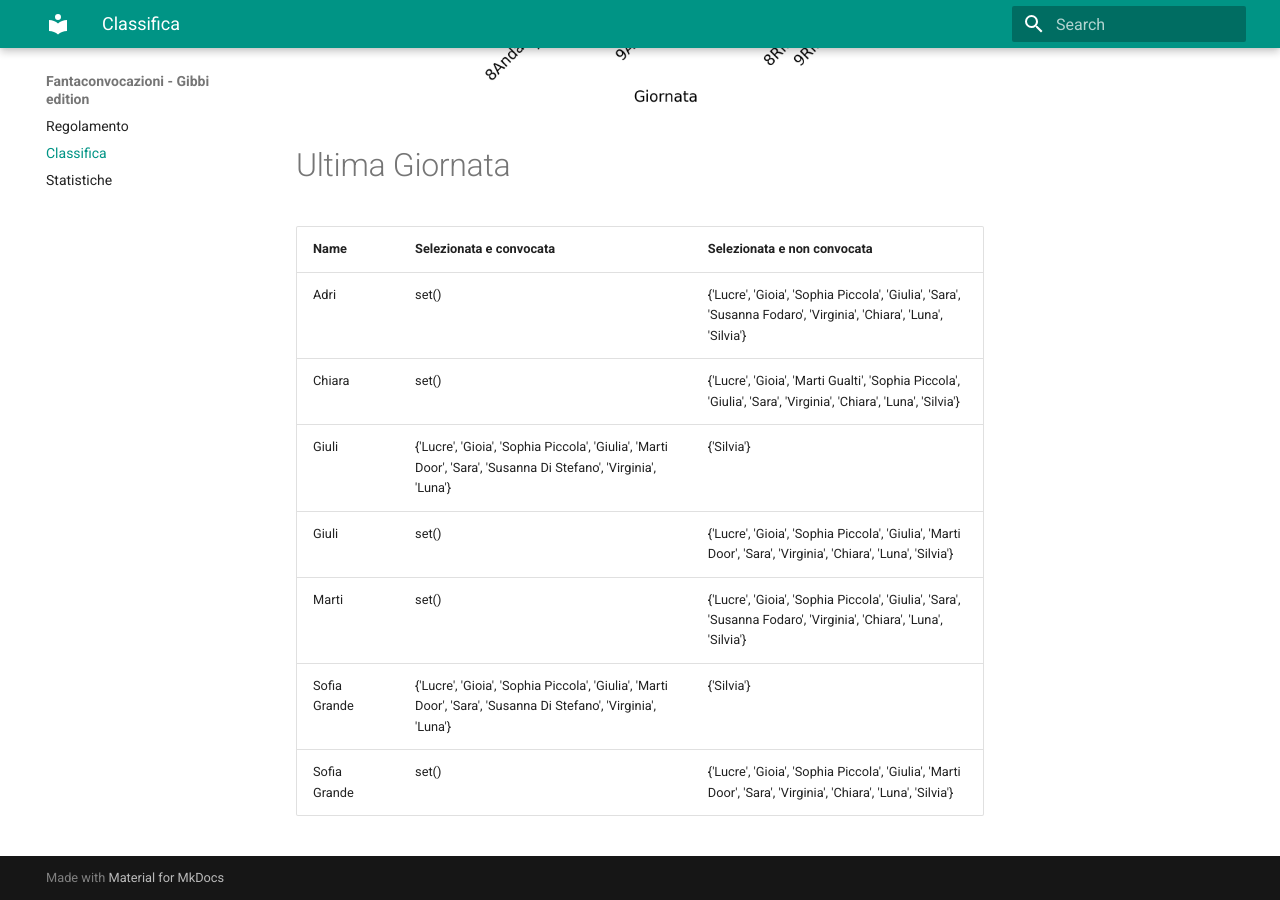
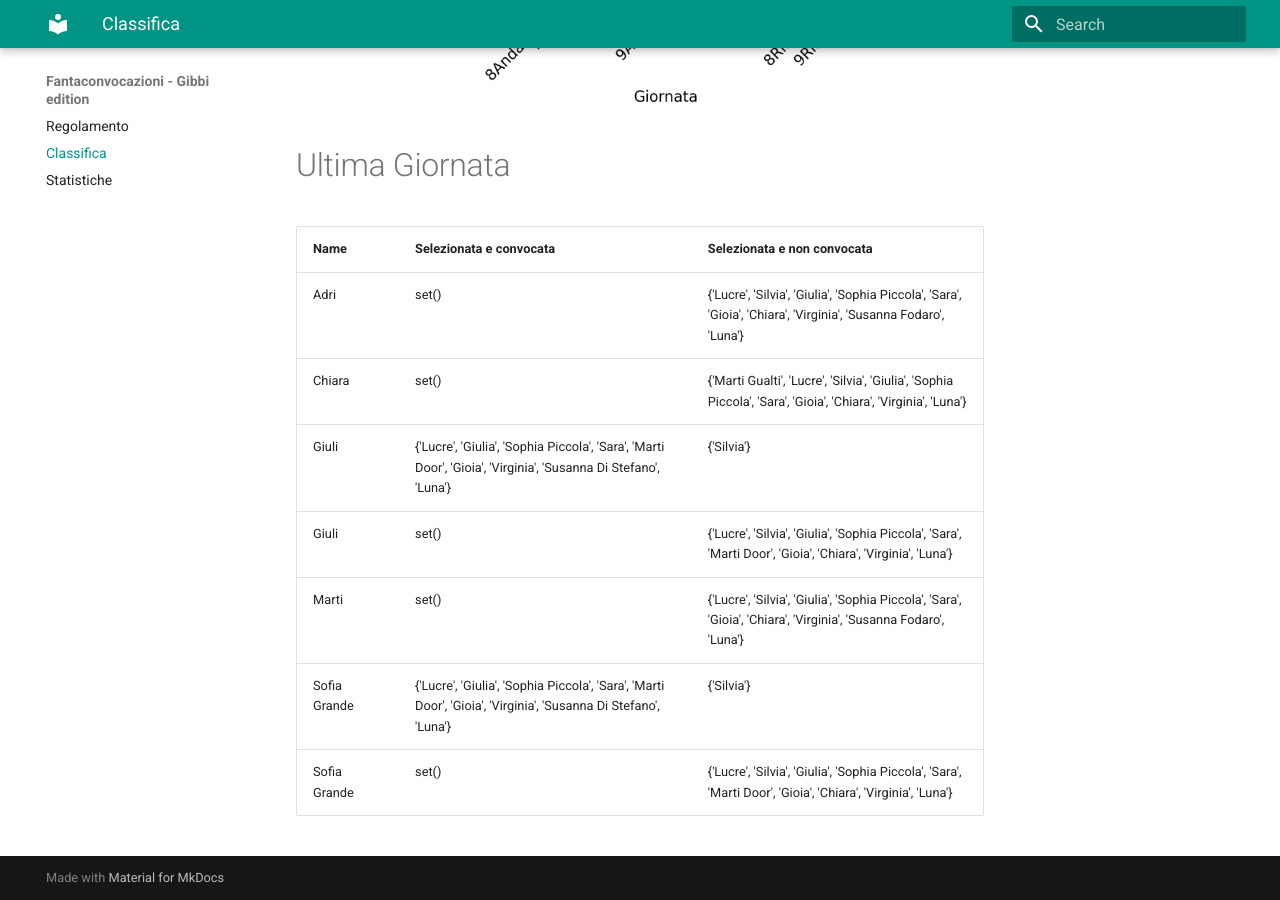
Before and after one commit to martinig94/fantagibbi, an MkDocs documentation site: the page built from docs/Classifica.md, in a window 1280 px wide and 900 px high, scrolled down 1003 px. Built offline with MkDocs 1.6.1 and Material for MkDocs 9.7.7, drawn with Linux system fonts in a browser that asks for light colours.

Commit message:
Auto-update from main.py

```diff
--- a/docs/Classifica.md
+++ b/docs/Classifica.md
@@ -18,11 +18,11 @@
 <!-- START_TABLE CORRECT -->
 | Name         | Selezionata e convocata                                                                                        | Selezionata e non convocata                                                                                      |
 |:-------------|:---------------------------------------------------------------------------------------------------------------|:-----------------------------------------------------------------------------------------------------------------|
-| Adri         | set()                                                                                                          | {'Lucre', 'Gioia', 'Sophia Piccola', 'Giulia', 'Sara', 'Susanna Fodaro', 'Virginia', 'Chiara', 'Luna', 'Silvia'} |
-| Chiara       | set()                                                                                                          | {'Lucre', 'Gioia', 'Marti Gualti', 'Sophia Piccola', 'Giulia', 'Sara', 'Virginia', 'Chiara', 'Luna', 'Silvia'}   |
-| Giuli        | {'Lucre', 'Gioia', 'Sophia Piccola', 'Giulia', 'Marti Door', 'Sara', 'Susanna Di Stefano', 'Virginia', 'Luna'} | {'Silvia'}                                                                                                       |
-| Giuli        | set()                                                                                                          | {'Lucre', 'Gioia', 'Sophia Piccola', 'Giulia', 'Marti Door', 'Sara', 'Virginia', 'Chiara', 'Luna', 'Silvia'}     |
-| Marti        | set()                                                                                                          | {'Lucre', 'Gioia', 'Sophia Piccola', 'Giulia', 'Sara', 'Susanna Fodaro', 'Virginia', 'Chiara', 'Luna', 'Silvia'} |
-| Sofia Grande | {'Lucre', 'Gioia', 'Sophia Piccola', 'Giulia', 'Marti Door', 'Sara', 'Susanna Di Stefano', 'Virginia', 'Luna'} | {'Silvia'}                                                                                                       |
-| Sofia Grande | set()                                                                                                          | {'Lucre', 'Gioia', 'Sophia Piccola', 'Giulia', 'Marti Door', 'Sara', 'Virginia', 'Chiara', 'Luna', 'Silvia'}     |
+| Adri         | set()                                                                                                          | {'Lucre', 'Silvia', 'Giulia', 'Sophia Piccola', 'Sara', 'Gioia', 'Chiara', 'Virginia', 'Susanna Fodaro', 'Luna'} |
+| Chiara       | set()                                                                                                          | {'Marti Gualti', 'Lucre', 'Silvia', 'Giulia', 'Sophia Piccola', 'Sara', 'Gioia', 'Chiara', 'Virginia', 'Luna'}   |
+| Giuli        | {'Lucre', 'Giulia', 'Sophia Piccola', 'Sara', 'Marti Door', 'Gioia', 'Virginia', 'Susanna Di Stefano', 'Luna'} | {'Silvia'}                                                                                                       |
+| Giuli        | set()                                                                                                          | {'Lucre', 'Silvia', 'Giulia', 'Sophia Piccola', 'Sara', 'Marti Door', 'Gioia', 'Chiara', 'Virginia', 'Luna'}     |
+| Marti        | set()                                                                                                          | {'Lucre', 'Silvia', 'Giulia', 'Sophia Piccola', 'Sara', 'Gioia', 'Chiara', 'Virginia', 'Susanna Fodaro', 'Luna'} |
+| Sofia Grande | {'Lucre', 'Giulia', 'Sophia Piccola', 'Sara', 'Marti Door', 'Gioia', 'Virginia', 'Susanna Di Stefano', 'Luna'} | {'Silvia'}                                                                                                       |
+| Sofia Grande | set()                                                                                                          | {'Lucre', 'Silvia', 'Giulia', 'Sophia Piccola', 'Sara', 'Marti Door', 'Gioia', 'Chiara', 'Virginia', 'Luna'}     |
 <!-- END_TABLE CORRECT -->
```
